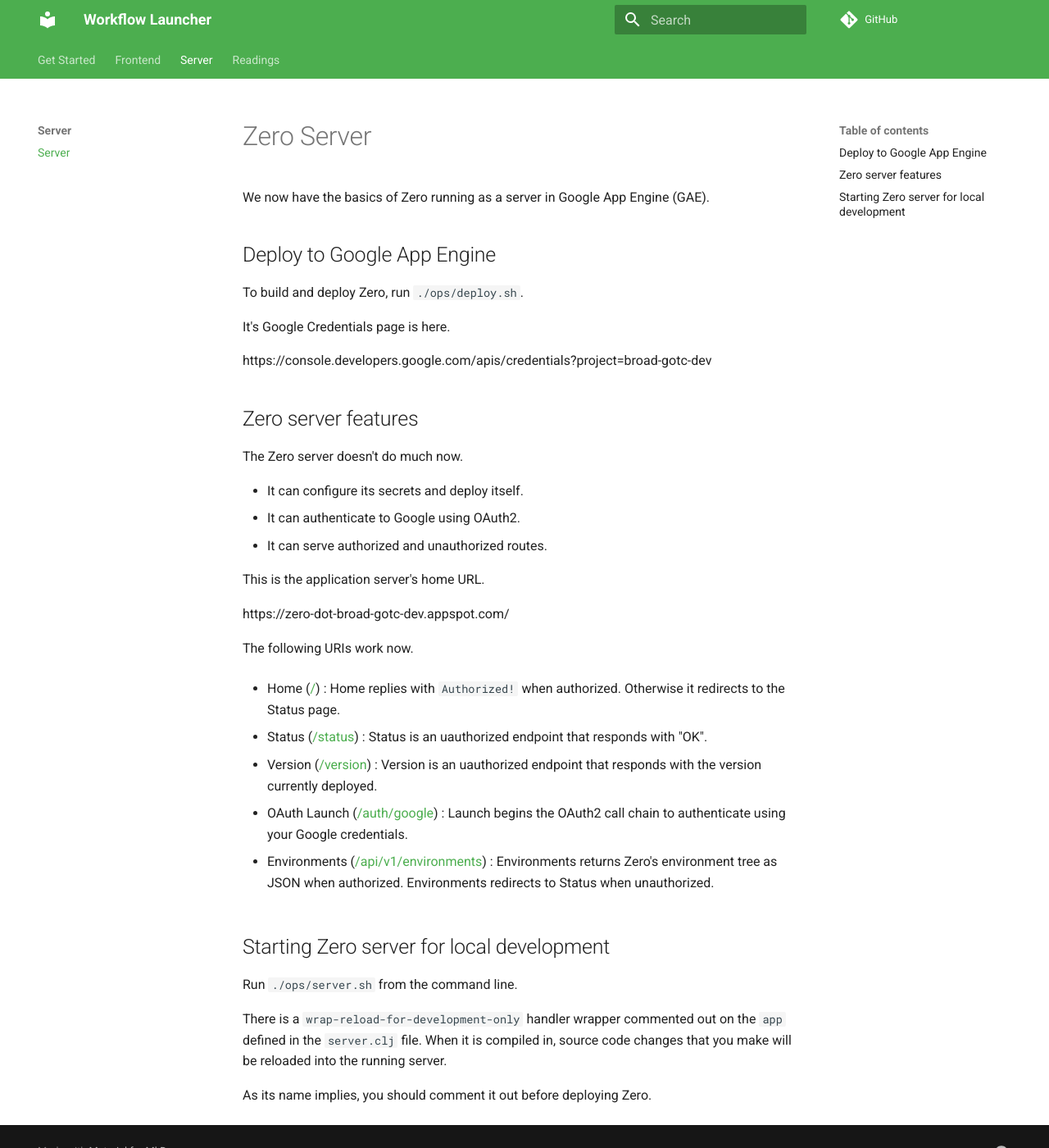
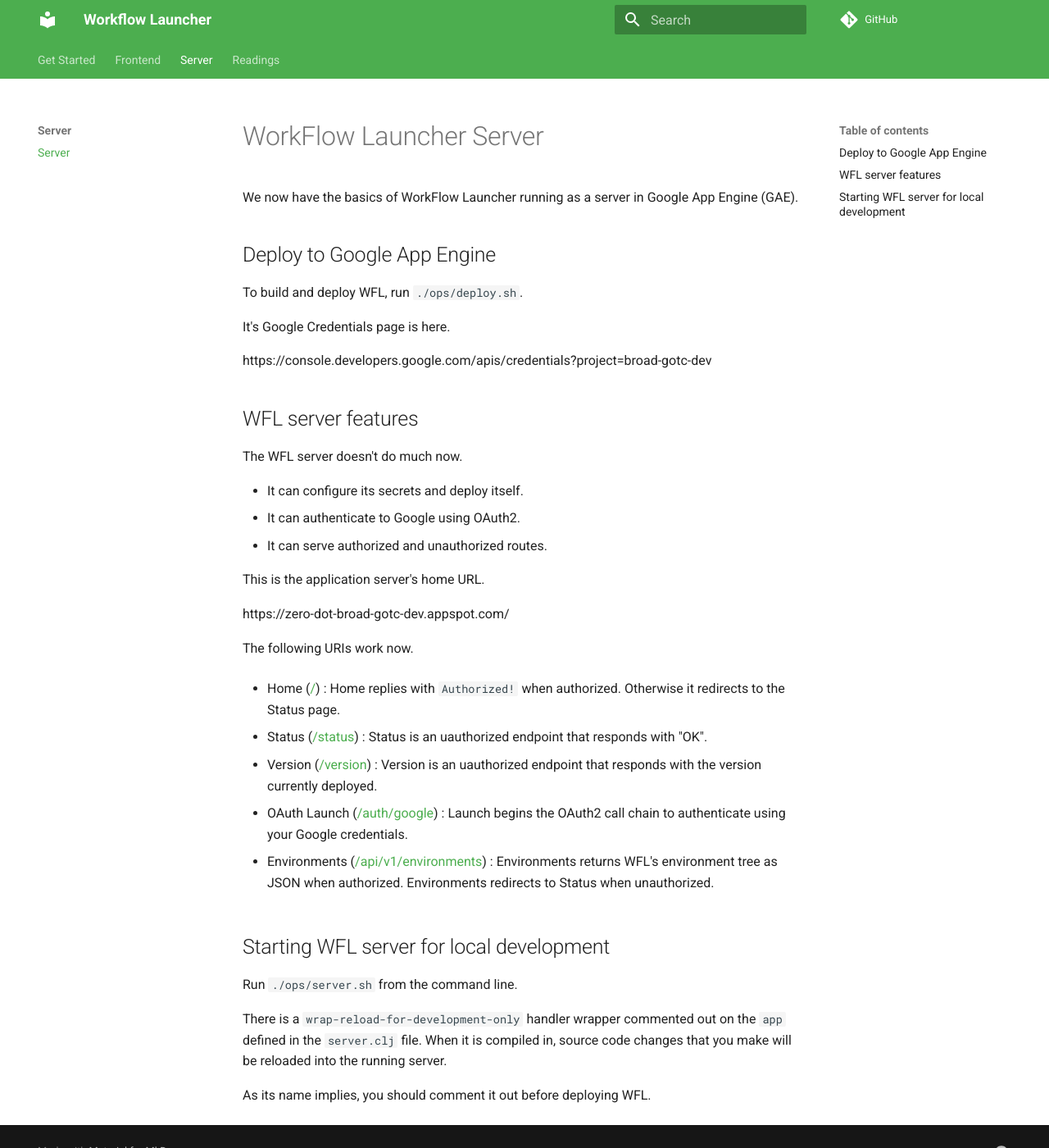
Before and after one commit to broadinstitute/wfl, an MkDocs documentation site: the page built from docs/docs/server.md, in a window 1280 px wide and 1400 px high. Shown: the whole window at 82% size. Built offline with MkDocs 1.6.1 and Material for MkDocs 9.7.7, drawn with Linux system fonts in a browser that asks for light colours; comment, search, counter and statistics services are not loaded.

Commit message:
Missed this one.

```diff
--- a/docs/docs/server.md
+++ b/docs/docs/server.md
@@ -1,21 +1,21 @@
-# Zero Server
+# WorkFlow Launcher Server
 
-We now have the basics of Zero
+We now have the basics of WorkFlow Launcher
 running as a server
 in Google App Engine (GAE).
 
 ## Deploy to Google App Engine
 
-To build and deploy Zero,
+To build and deploy WFL,
 run `./ops/deploy.sh`.
 
 It's Google Credentials page is here.
 
 https://console.developers.google.com/apis/credentials?project=broad-gotc-dev
 
-## Zero server features
+## WFL server features
 
-The Zero server doesn't do much now.
+The WFL server doesn't do much now.
 
 - It can configure its secrets and deploy itself.
 - It can authenticate to Google using OAuth2.
@@ -45,10 +45,10 @@
 
  - Environments
    ([/api/v1/environments](https://zero-dot-broad-gotc-dev.appspot.com/api/v1/environments)) :
-   Environments returns Zero's environment tree as JSON when authorized.
+   Environments returns WFL's environment tree as JSON when authorized.
    Environments redirects to Status when unauthorized.
 
-## Starting Zero server for local development
+## Starting WFL server for local development
 
 Run `./ops/server.sh` from the command line.
 
@@ -60,4 +60,4 @@
 
 As its name implies,
 you should comment it out
-before deploying Zero.
+before deploying WFL.
```
